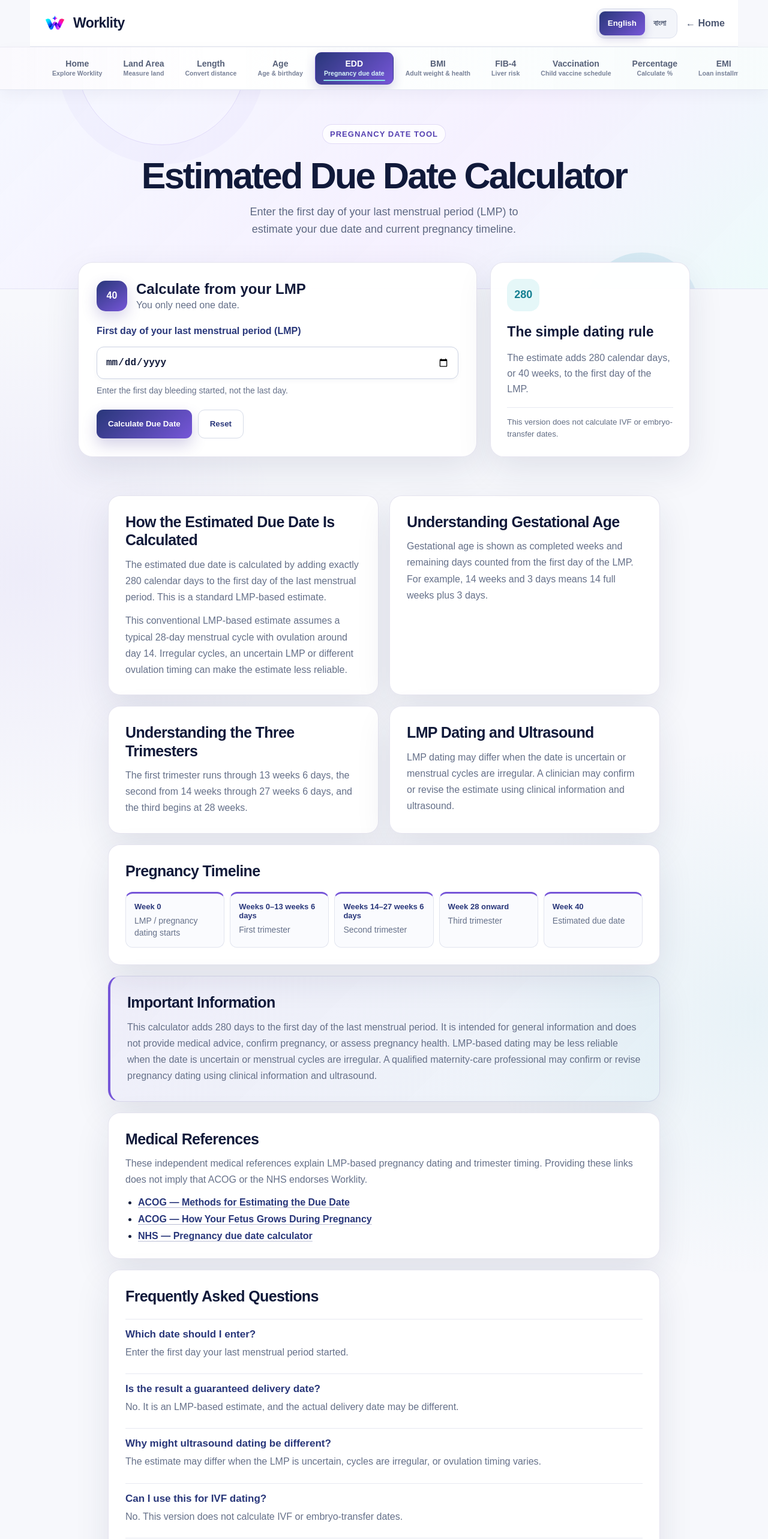
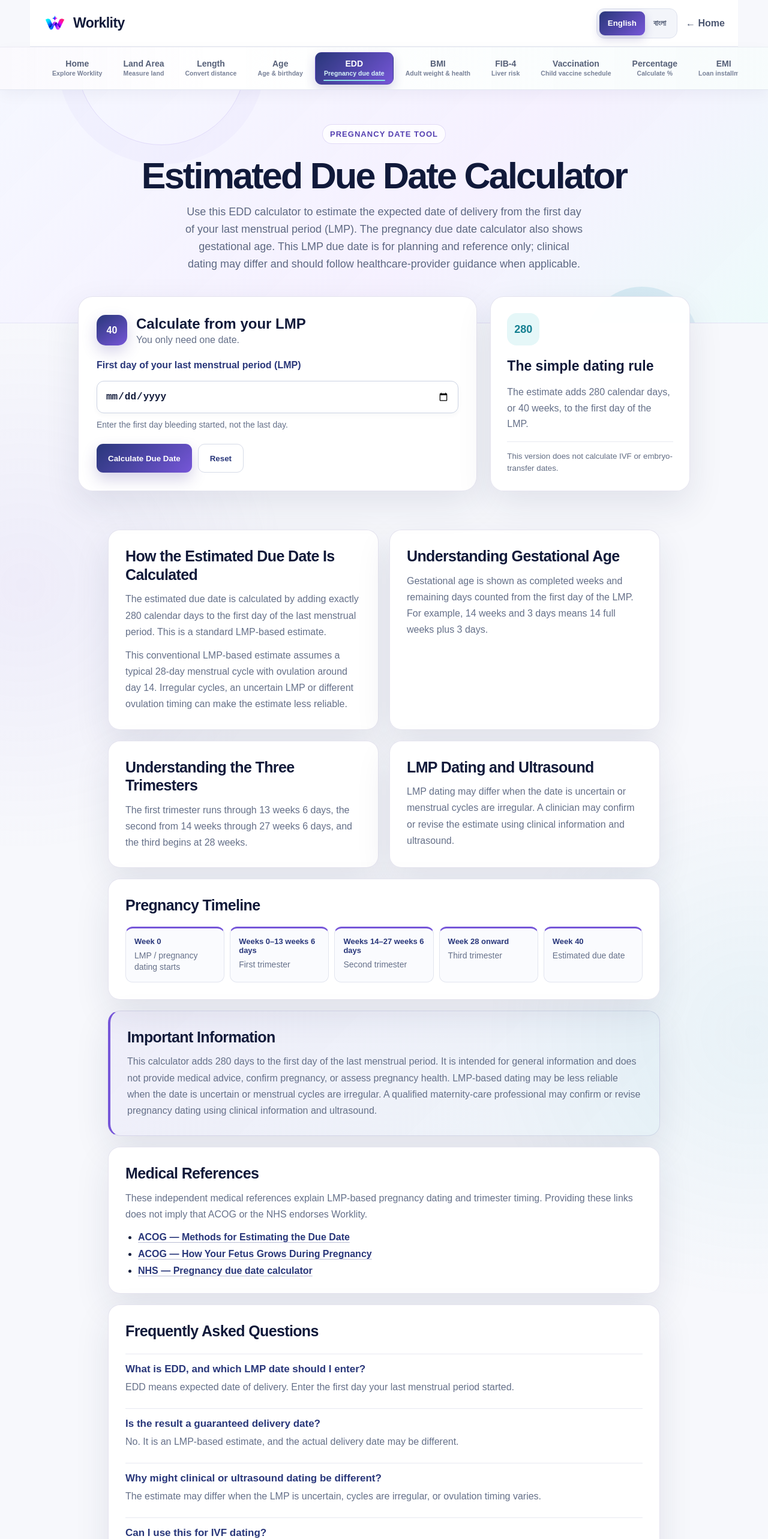
Before and after one commit to Arintri/worklity, a Next.js app: page /edd-calculator in a window 1280 px wide. Shown: the top 2566 px of the page at 60% size. Built offline with nearby package versions, Linux system fonts and the light colour scheme.

Commit message:
Improve EDD Calculator SEO for pregnancy due date searches

```diff
--- a/app/edd-calculator/EDDCalculatorClient.js
+++ b/app/edd-calculator/EDDCalculatorClient.js
@@ -147,8 +147,8 @@ export default function EDDCalculatorClient() {
         </h1>
         <p>
           {bn
-            ? "শেষ মাসিকের প্রথম দিন লিখে আনুমানিক প্রসবের তারিখ ও বর্তমান গর্ভাবস্থার সময়রেখা দেখুন।"
-            : "Enter the first day of your last menstrual period (LMP) to estimate your due date and current pregnancy timeline."}
+            ? "এই EDD ক্যালকুলেটরে শেষ মাসিকের (LMP) প্রথম দিন থেকে সম্ভাব্য প্রসবের তারিখ ও গর্ভকাল দেখুন। এই হিসাব শুধু পরিকল্পনা ও তথ্যের জন্য; ক্লিনিক্যাল তারিখ আলাদা হতে পারে এবং প্রযোজ্য ক্ষেত্রে স্বাস্থ্যসেবা প্রদানকারীর পরামর্শ অনুসরণ করা উচিত।"
+            : "Use this EDD calculator to estimate the expected date of delivery from the first day of your last menstrual period (LMP). The pregnancy due date calculator also shows gestational age. This LMP due date is for planning and reference only; clinical dating may differ and should follow healthcare-provider guidance when applicable."}
         </p>
       </section>
 
@@ -422,13 +422,13 @@ export default function EDDCalculatorClient() {
         <article className="faqArticle">
           <h2>{bn ? "সাধারণ প্রশ্ন" : "Frequently Asked Questions"}</h2>
 
-          <h3>{bn ? "কোন তারিখটি লিখব?" : "Which date should I enter?"}</h3>
-          <p>{bn ? "শেষ মাসিক যেদিন শুরু হয়েছিল সেই প্রথম দিনটি লিখুন।" : "Enter the first day your last menstrual period started."}</p>
+          <h3>{bn ? "EDD কী এবং কোন LMP তারিখটি লিখব?" : "What is EDD, and which LMP date should I enter?"}</h3>
+          <p>{bn ? "EDD হলো সম্ভাব্য প্রসবের তারিখ। শেষ মাসিক যেদিন শুরু হয়েছিল সেই প্রথম দিনটি লিখুন।" : "EDD means expected date of delivery. Enter the first day your last menstrual period started."}</p>
 
           <h3>{bn ? "তারিখটি কি নিশ্চিত প্রসবের দিন?" : "Is the result a guaranteed delivery date?"}</h3>
           <p>{bn ? "না। এটি LMP-ভিত্তিক আনুমানিক তারিখ; প্রকৃত প্রসবের দিন আলাদা হতে পারে।" : "No. It is an LMP-based estimate, and the actual delivery date may be different."}</p>
 
-          <h3>{bn ? "আল্ট্রাসাউন্ডের তারিখ আলাদা কেন হতে পারে?" : "Why might ultrasound dating be different?"}</h3>
+          <h3>{bn ? "ক্লিনিক্যাল বা আল্ট্রাসাউন্ডের তারিখ আলাদা কেন হতে পারে?" : "Why might clinical or ultrasound dating be different?"}</h3>
           <p>{bn ? "LMP অনিশ্চিত, মাসিক অনিয়মিত বা ডিম্বস্ফোটনের সময় ভিন্ন হলে হিসাব আলাদা হতে পারে।" : "The estimate may differ when the LMP is uncertain, cycles are irregular, or ovulation timing varies."}</p>
 
           <h3>{bn ? "IVF-এর জন্য কি এই ক্যালকুলেটর ব্যবহার করা যাবে?" : "Can I use this for IVF dating?"}</h3>
--- a/app/edd-calculator/page.js
+++ b/app/edd-calculator/page.js
@@ -2,25 +2,25 @@ import EDDCalculatorClient from "./EDDCalculatorClient";
 
 export const metadata = {
   title: {
-    absolute: "Estimated Due Date Calculator - Pregnancy EDD",
+    absolute: "EDD Calculator - Pregnancy Due Date from LMP",
   },
   description:
-    "Calculate an estimated due date from the first day of the last menstrual period (LMP), with gestational age, trimester and pregnancy progress.",
+    "Use this EDD calculator to estimate a pregnancy due date and expected date of delivery from LMP, with gestational age and pregnancy timeline information.",
   alternates: {
     canonical: "/edd-calculator",
   },
   openGraph: {
     type: "website",
     siteName: "Worklity",
-    title: "Estimated Due Date Calculator - Pregnancy EDD",
+    title: "EDD Calculator - Pregnancy Due Date from LMP",
     description:
-      "Calculate an estimated due date from the first day of the last menstrual period (LMP), with gestational age, trimester and pregnancy progress.",
+      "Use this EDD calculator to estimate a pregnancy due date and expected date of delivery from LMP, with gestational age and pregnancy timeline information.",
     url: "/edd-calculator",
   },
   twitter: {
-    title: "Estimated Due Date Calculator - Pregnancy EDD",
+    title: "EDD Calculator - Pregnancy Due Date from LMP",
     description:
-      "Calculate an estimated due date from the first day of the last menstrual period (LMP), with gestational age, trimester and pregnancy progress.",
+      "Use this EDD calculator to estimate a pregnancy due date and expected date of delivery from LMP, with gestational age and pregnancy timeline information.",
   },
 };
 
```
